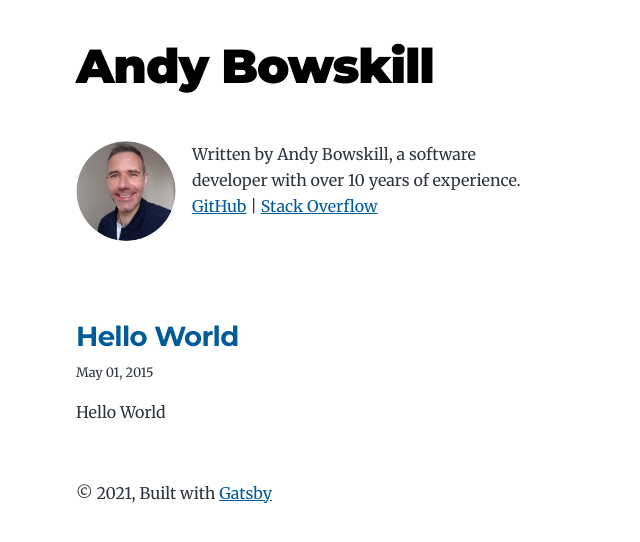
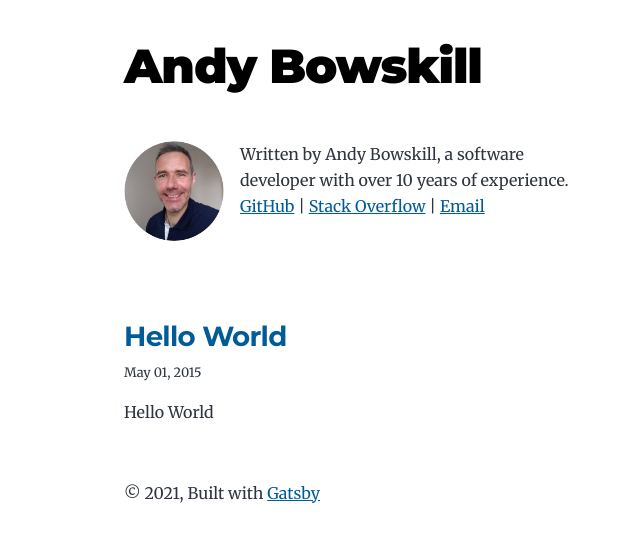
Before and after one commit to AndyBowskill/andybowskill-js, a Gatsby site: page / in a window 1280 px wide. Shown: the whole page, without its empty margins (200-840 px from the left). Built offline with nearby package versions, Linux system fonts and the light colour scheme; Gatsby itself is replaced by a stand-in of ours.

Commit message:
Updated the bio component.

```diff
--- a/src/components/bio.js
+++ b/src/components/bio.js
@@ -49,6 +49,10 @@ const Bio = () => {
           <a href="https://stackoverflow.com/users/247574/andy-bowskill" target="_blank" rel="noopener">
             Stack Overflow
           </a>
+          {' | '}
+          <a href="mailto:andybowskill@protonmail.com" target="_blank" rel="noopener">
+            Email
+          </a>
         </p>
       )}
     </div>
--- a/src/style.css
+++ b/src/style.css
@@ -11,7 +11,7 @@
   --maxWidth-3xl: 48rem;
   --maxWidth-4xl: 56rem;
   --maxWidth-full: "100%";
-  --maxWidth-wrapper: var(--maxWidth-3xl);
+  --maxWidth-wrapper: var(--maxWidth-2xl);
   --spacing-px: "1px";
   --spacing-0: 0;
   --spacing-1: 0.25rem;
```
Also changed, not shown: static/favicon.ico.
